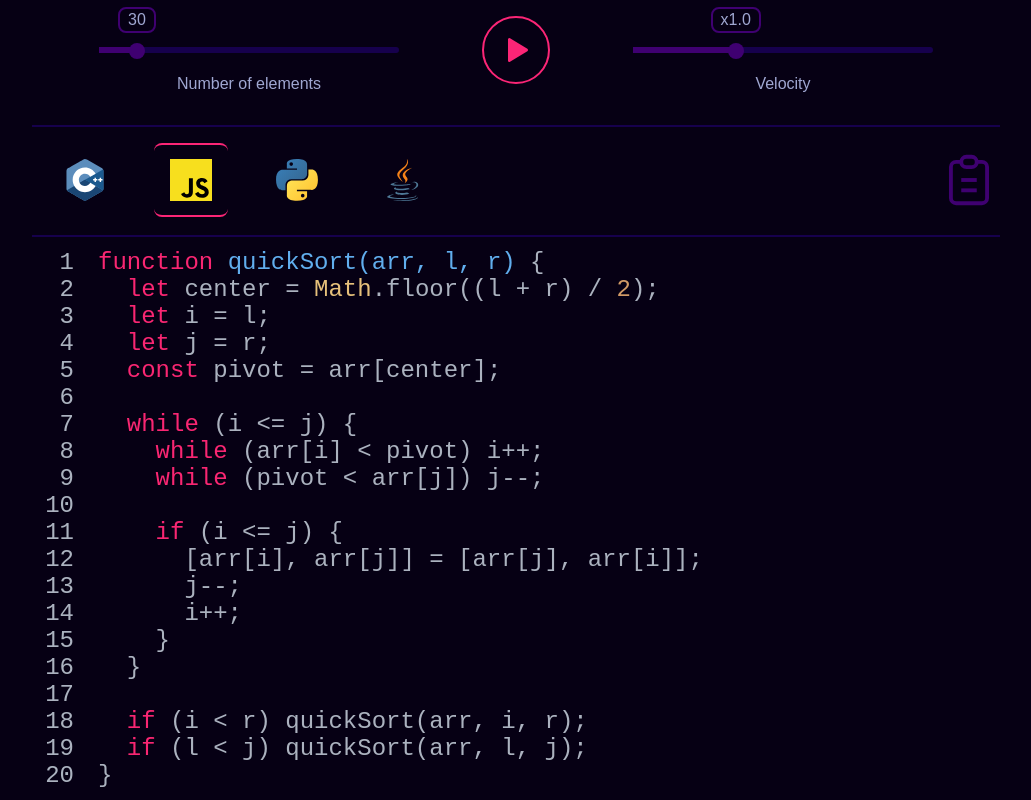
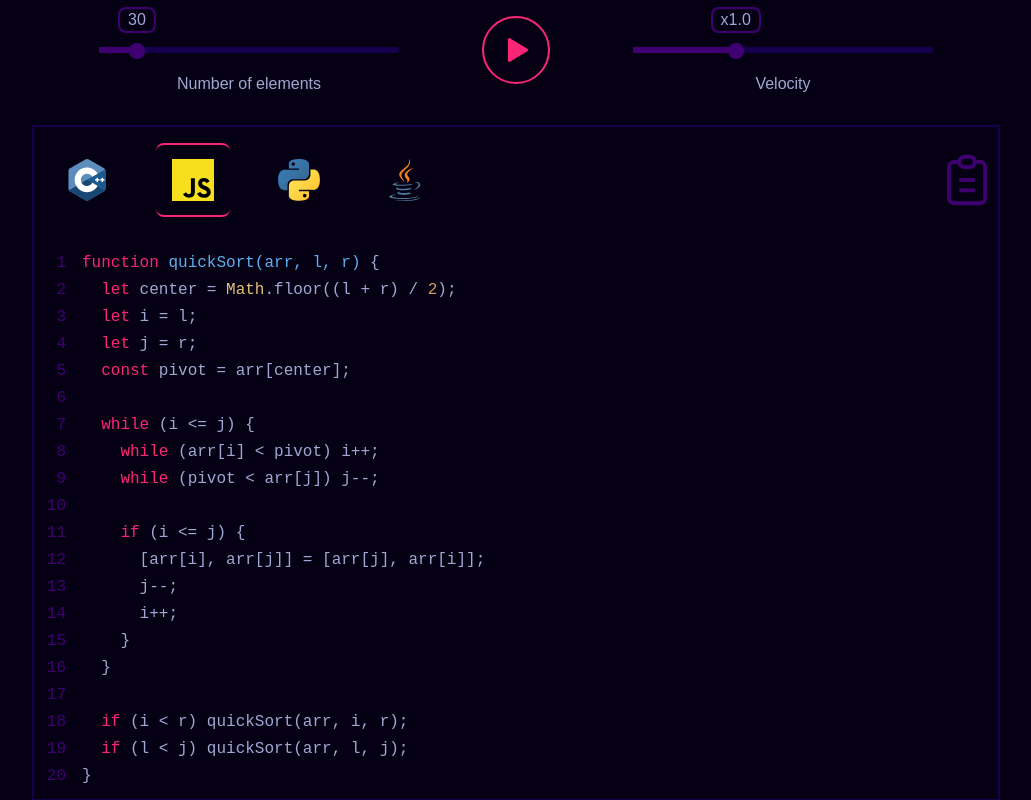
Before and after one commit to Eckry/Sorted-Symphony, a React (Vite) app: page / in a window 1280 px wide. Shown: the part 880-1680 px from the top of the page, without its empty margins (124-1155 px from the left). Built offline with nearby package versions, Linux system fonts and the light colour scheme; a web font is replaced by a local one.

Commit message:
add font family and basic styles to blockcode in code component

```diff
--- a/src/components/Code.tsx
+++ b/src/components/Code.tsx
@@ -38,6 +38,9 @@ export const Code = () => {
 
   const customStyle = {
     backgroundColor: "transparent",
+    border: "2px solid var(--secondary-color)",
+    borderTop: "none",
+    color: "var(--tertiary-brighty-color)",
   };
 
   const Icons = {
@@ -45,6 +48,10 @@ export const Code = () => {
     JavaScript: <JavaScriptIcon />,
     Python: <PythonIcon />,
     Java: <JavaIcon />,
+  };
+
+  const lineNumberStyle = {
+    color: "var(--tertiary-color)",
   };
 
   return (
@@ -72,6 +79,8 @@ export const Code = () => {
       </header>
       <SyntaxHighlighter
         showLineNumbers
+        wrapLines
+        lineNumberStyle={lineNumberStyle}
         language={languageSelected.toLowerCase()}
         style={atomOneDarkReasonable}
         customStyle={customStyle}
--- a/src/components/styles/Code.css
+++ b/src/components/styles/Code.css
@@ -3,13 +3,18 @@
   justify-content: space-between;
   align-items: center;
   margin-top: 16px;
-  border-top: 2px solid var(--secondary-color);
-  border-bottom: 2px solid var(--secondary-color);
+  border: 2px solid var(--secondary-color);
+  border-bottom: none;
 }
 
 .code-container {
   padding: 1rem;
   font-size: 1.5rem;
+}
+
+.code-container code {
+  font-family: "Victor Mono", monospace;
+  font-size: 16px;
 }
 
 .codes-container {
```
